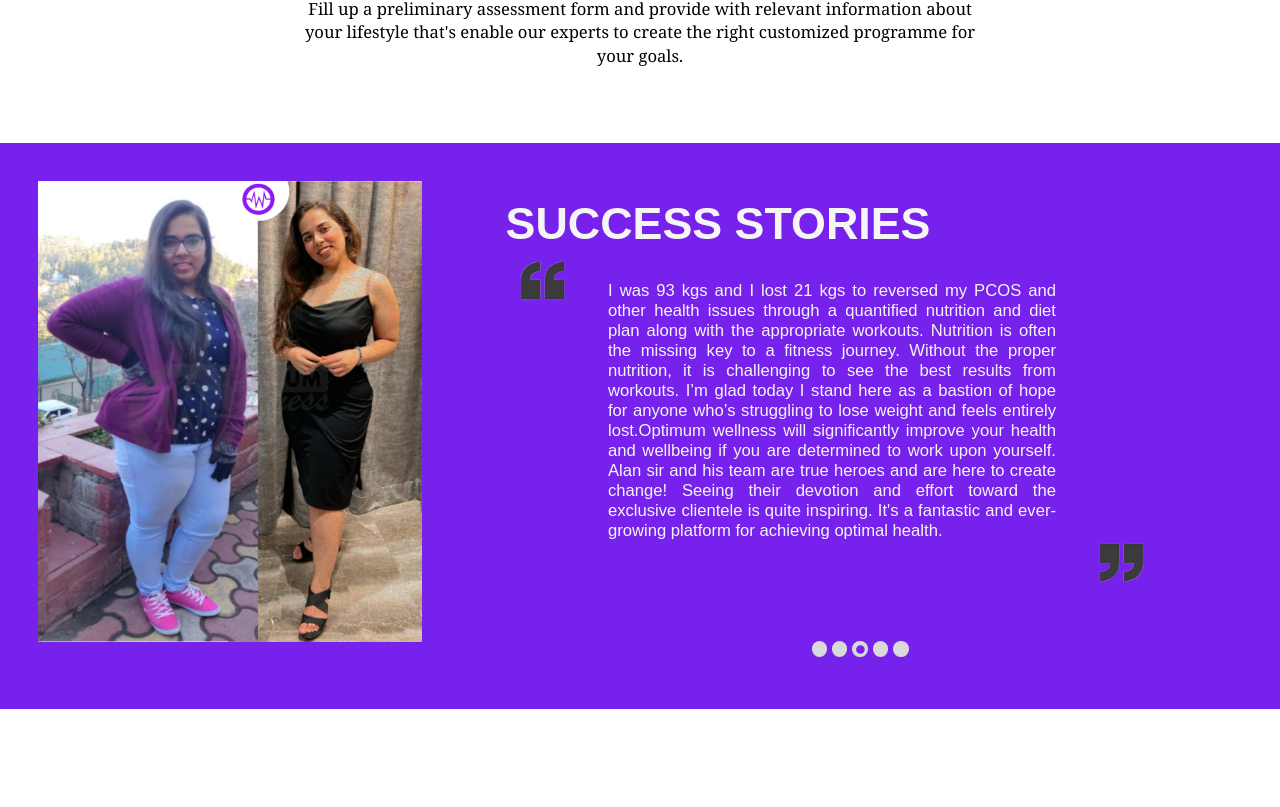
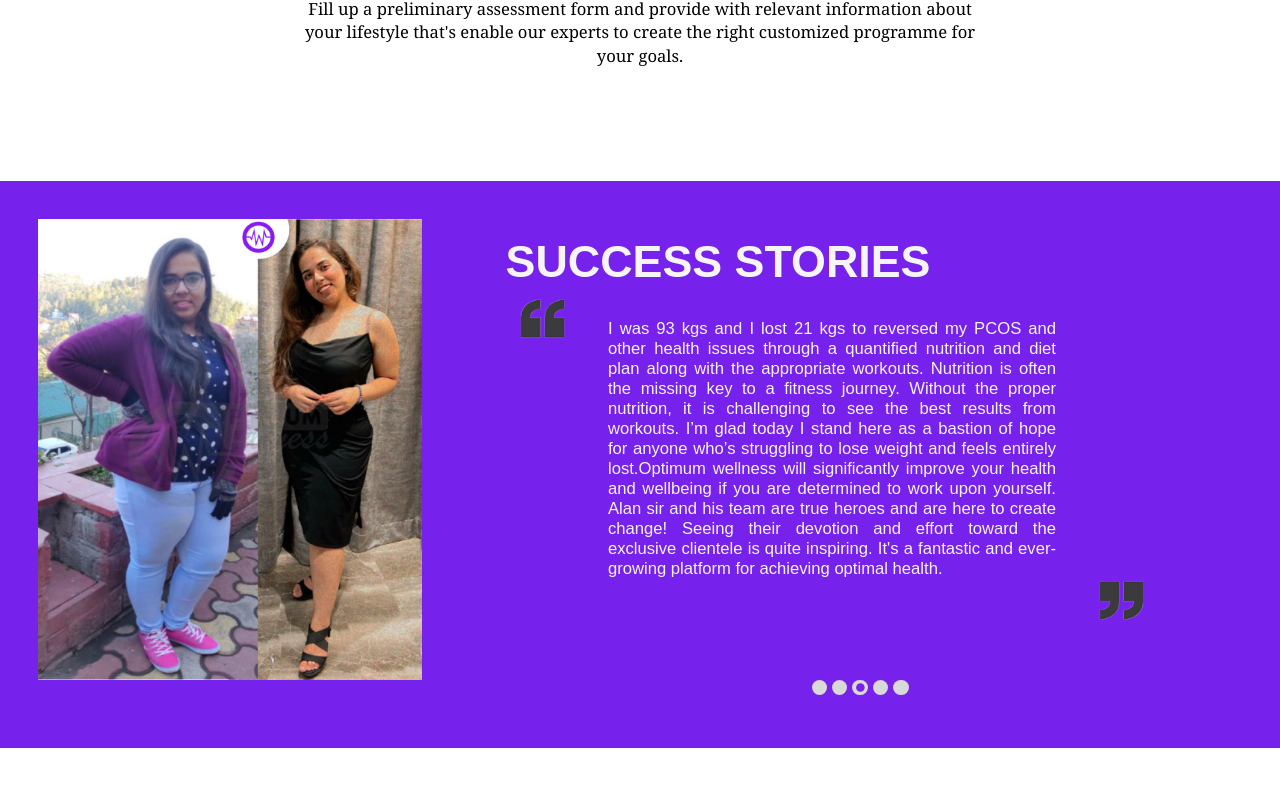
Before and after one commit to vanshika0606/optimum_wellness, a React (Create React App) app: page / in a window 1280 px wide. Shown: the part 2213-3020 px from the top of the page. Built offline with nearby package versions, Linux system fonts and the light colour scheme.

Commit message:
carousel margin

```diff
--- a/src/components/carousel/carousel.css
+++ b/src/components/carousel/carousel.css
@@ -1,5 +1,6 @@
 .carousel{
-   height: 54vw;
+   /* height: 54vw; */
+   margin:3vw 0 9vw 0;
    overflow: hidden;
     width:100vw;
 }
```
